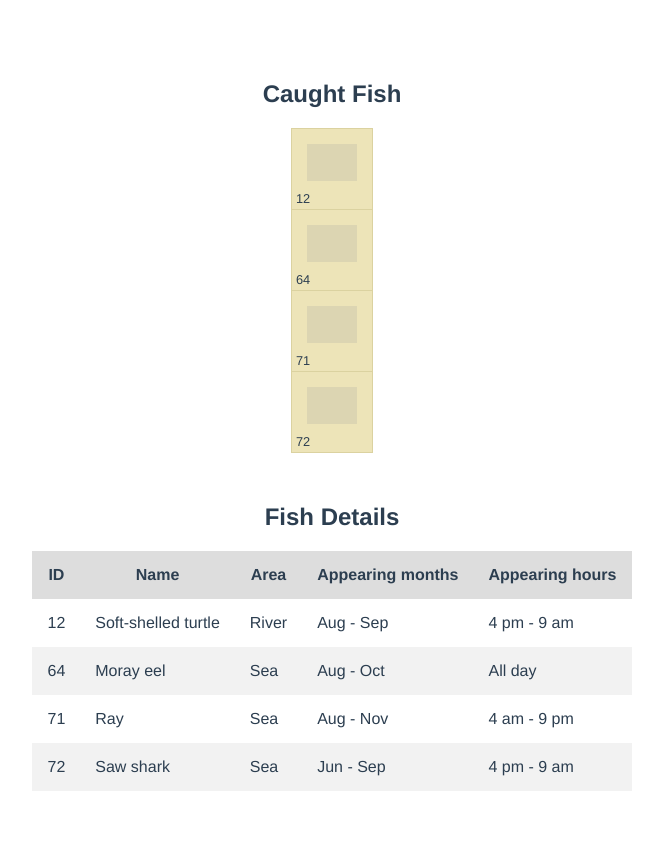
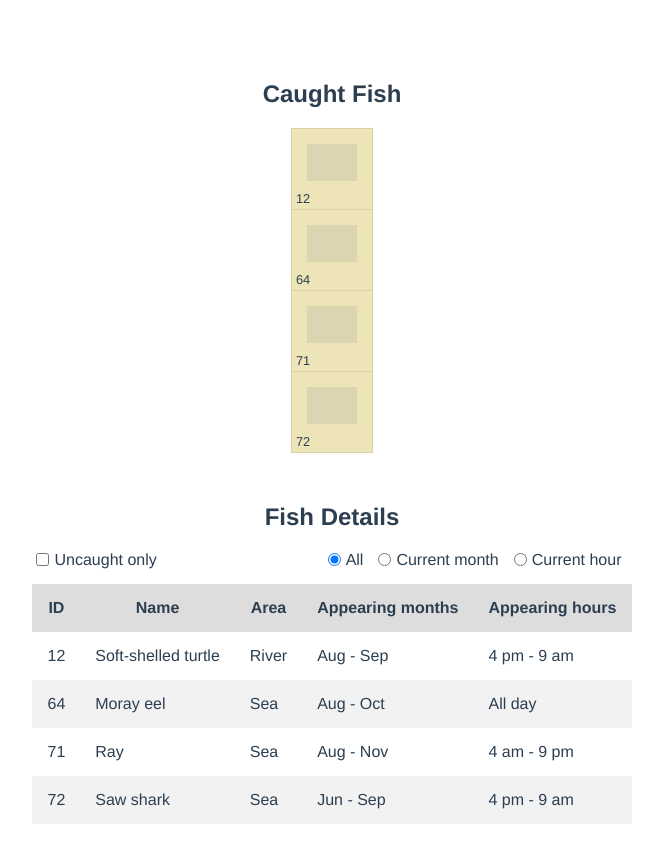
Before and after one commit to ryan-lau314/acnh-critterpedia, a Vue app: page / in a window 1280 px wide. Shown: the top 862 px of the page, without its empty margins (308-971 px from the left). Built offline with nearby package versions, Linux system fonts and the light colour scheme; grey boxes are pictures that could not be loaded.

Commit message:
Add filters for fish list

```diff
--- a/src/components/fish/FishList.vue
+++ b/src/components/fish/FishList.vue
@@ -16,6 +16,33 @@
       </div>
     </div>
     <h2>Fish Details</h2>
+    <div class="table">
+      <form class="filter-list">
+        <div class="filter">
+          <input type="checkbox" id="uncaught" v-model="uncaught" />
+          <label for="uncaught">Uncaught only</label>
+        </div>
+        <div class="filter">
+          <input type="radio" id="all" name="time" value="all" v-model="time" />
+          <label for="all">All</label><br />
+          <input
+            type="radio"
+            id="month"
+            name="time"
+            value="month"
+            v-model="time"
+          />
+          <label for="month">Current month</label><br />
+          <input
+            type="radio"
+            id="hour"
+            name="time"
+            value="hour"
+            v-model="time"
+          />
+          <label for="hour">Current hour</label>
+        </div>
+      </form>
       <table>
         <tr>
           <th>ID</th>
@@ -24,7 +51,7 @@
           <th>Appearing months</th>
           <th>Appearing hours</th>
         </tr>
-      <tr v-for="fish in allFish" :key="fish.id">
+        <tr v-for="fish in filteredFish" :key="fish.id">
           <td>{{ fish.id }}</td>
           <td>{{ fish.name }}</td>
           <td>{{ fish.area }}</td>
@@ -32,6 +59,7 @@
           <td>{{ fish.appearingHours.readableName }}</td>
         </tr>
       </table>
+    </div>
   </div>
 </template>
 
@@ -42,6 +70,34 @@ import { allFish, Fish } from "./fish.const";
 @Component
 export default class FishList extends Vue {
   allFish = allFish;
+  uncaught = false;
+  time = "all";
+
+  get filteredFish() {
+    let fishList: Fish[] = allFish;
+
+    if (this.uncaught) {
+      fishList = fishList.filter(fish => !fish.isCaught);
+    }
+
+    if (this.time === "hour") {
+      const date = new Date();
+      const month = date.getMonth();
+      const hour = date.getHours();
+
+      fishList = fishList.filter(
+        fish =>
+          fish.appearingMonths.months[month] && fish.appearingHours.hours[hour]
+      );
+    } else if (this.time === "month") {
+      const date = new Date();
+      const month = date.getMonth();
+
+      fishList = fishList.filter(fish => fish.appearingMonths.months[month]);
+    }
+
+    return fishList;
+  }
 
   getFish(fishId: number): Fish {
     console.log(`Checking fish ID ${fishId}`);
@@ -143,4 +199,26 @@ td {
   left: 4px;
   font-size: 0.8rem;
 }
+
+.filter-list {
+  display: flex;
+  justify-content: space-between;
+  width: 100%;
+  margin-bottom: 15px;
+}
+
+.filter {
+  display: flex;
+  align-items: center;
+}
+
+.filter > input {
+  margin-top: 0;
+  margin-bottom: 0;
+  margin-right: 5px;
+}
+
+.filter > label {
+  margin-right: 10px;
+}
 </style>
```
Lines whose indentation alone changed are shown as unchanged.
